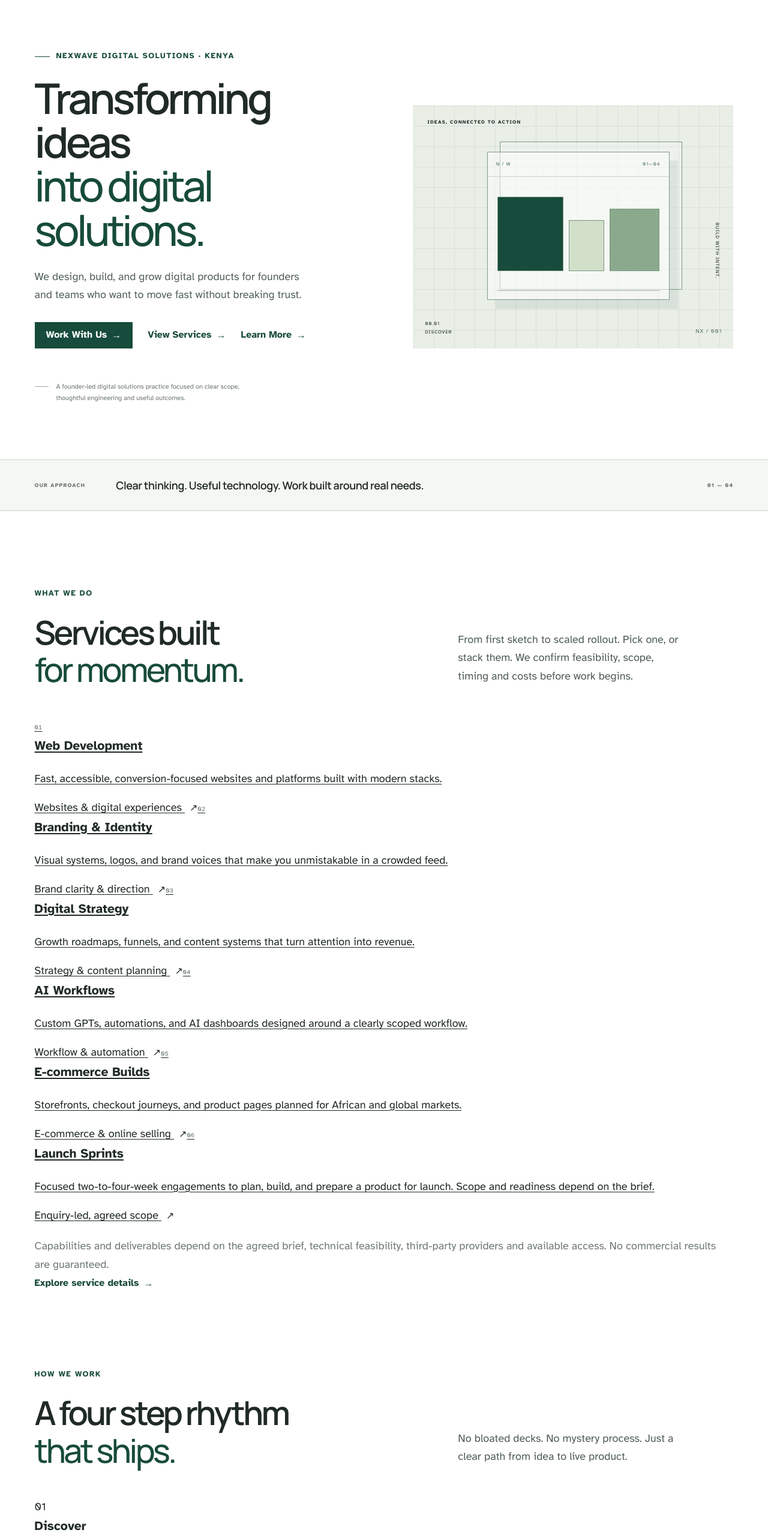
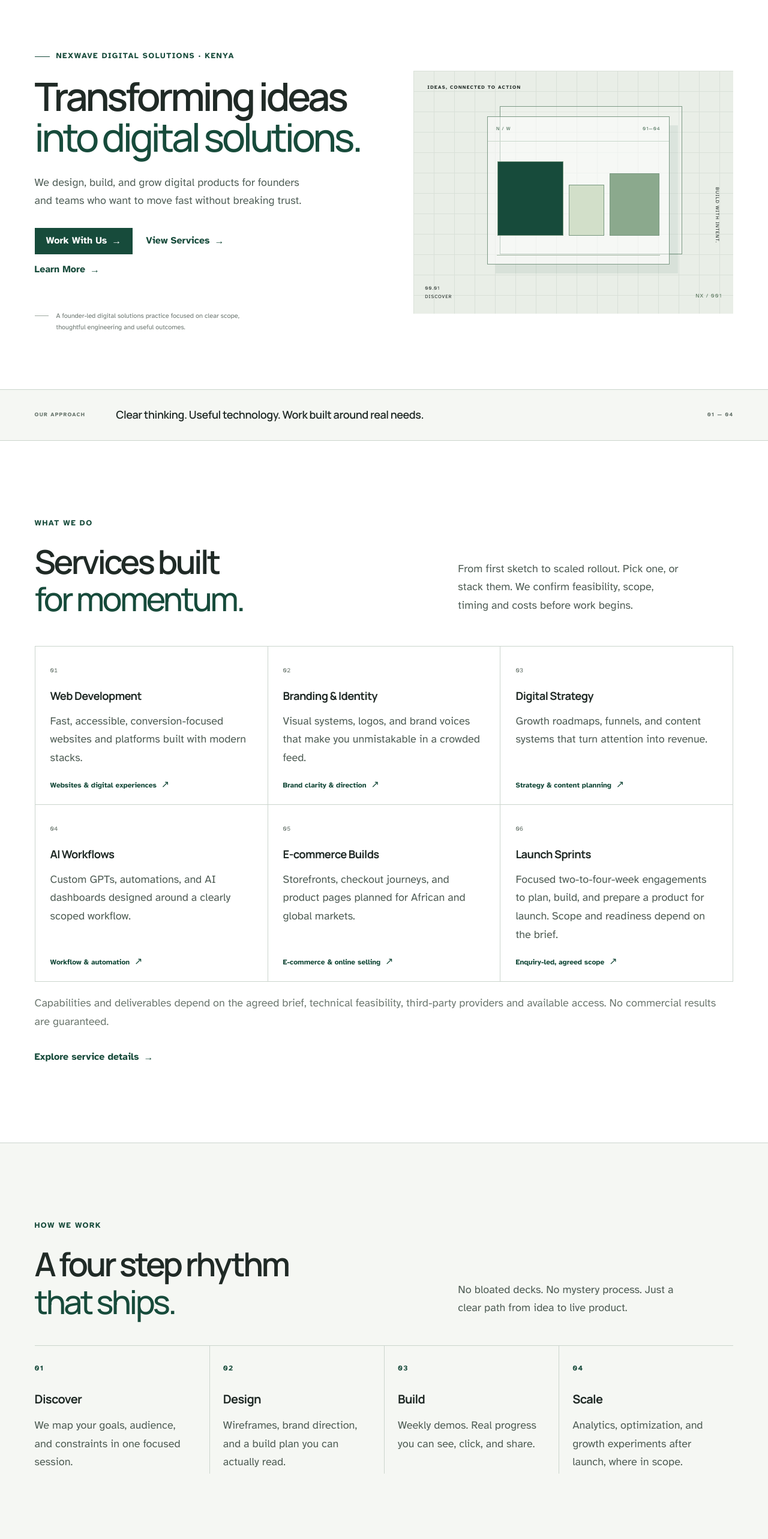
Before and after one commit to Namunane-8/NexWave-Digital-Solutions-KE, a React (Vite) app: page / in a window 1280 px wide. Shown: the part 160-2726 px from the top of the page at 60% size. Built offline with nearby package versions, Linux system fonts and the light colour scheme.

Commit message:
Style responsive service grid, process sequence and newsletter

```diff
--- a/src/index.css
+++ b/src/index.css
@@ -628,3 +628,69 @@ html[data-text-size="extra-large"] { font-size: 125%; }
 
 .detail-scope { color: #58665d; }
 :root[data-theme="dark"] .detail-scope { color: var(--muted); }
+
+
+/* Homepage refresh: six service cards, four-step process and LinkedIn newsletter. */
+.hero h1 { max-width: 760px; font-size: clamp(2.65rem, 5.1vw, 4.5rem); }
+.hero-actions { gap: 16px 22px; }
+.hero-tertiary { flex-basis: 100%; width: fit-content; margin-top: -4px; }
+#services { scroll-margin-top: 100px; }
+.home-service-grid { display: grid; grid-template-columns: repeat(3, minmax(0, 1fr)); border-top: 1px solid var(--line); border-left: 1px solid var(--line); }
+.home-service-card { min-width: 0; min-height: 238px; padding: 26px 25px 23px; display: flex; flex-direction: column; align-items: flex-start; border-right: 1px solid var(--line); border-bottom: 1px solid var(--line); text-decoration: none; transition: background .18s ease; }
+.home-service-card:hover { background: var(--soft); }
+.home-service-card .service-number { margin-bottom: 19px; }
+.home-service-card h3 { margin: 0 0 10px; font-family: Manrope, sans-serif; font-size: 1.15rem; font-weight: 650; letter-spacing: -.035em; }
+.home-service-card > p { margin: 0 0 22px; color: var(--muted); font-size: .875rem; line-height: 1.7; }
+.home-service-destination { margin-top: auto; color: var(--green); font-size: .75rem; font-weight: 700; line-height: 1.5; }
+.home-service-destination .arrow { margin-left: 4px; }
+.services-overview-link { margin-top: 28px; }
+.process-section { padding-block: var(--space-section); background: var(--soft); border-block: 1px solid var(--line); }
+.process-heading { margin-bottom: 42px; }
+.process-grid { display: grid; grid-template-columns: repeat(4, minmax(0, 1fr)); border-top: 1px solid var(--line); }
+.process-step { min-width: 0; padding: 27px 22px 4px 0; }
+.process-step + .process-step { padding-left: 22px; border-left: 1px solid var(--line); }
+.process-number { display: block; margin-bottom: 25px; color: var(--green); font-size: .75rem; font-weight: 700; letter-spacing: .12em; }
+.process-step h3 { margin: 0 0 11px; font-family: Manrope, sans-serif; font-size: 1.25rem; letter-spacing: -.035em; }
+.process-step p { max-width: 245px; margin: 0; color: var(--muted); font-size: .875rem; line-height: 1.75; }
+.newsletter-section { padding-block: clamp(70px, 9vw, 120px); background: var(--paper); }
+.newsletter-layout { display: grid; grid-template-columns: 1fr .75fr; gap: clamp(35px, 7vw, 100px); align-items: center; }
+.newsletter-layout h2 { margin: 0; font-size: clamp(2.4rem, 4.6vw, 3.75rem); line-height: 1.1; }
+.newsletter-layout h2 em { color: var(--green); font-style: normal; font-weight: 500; }
+.newsletter-copy > p:first-child { max-width: 530px; margin: 0 0 23px; color: var(--muted); font-size: 1rem; line-height: 1.8; }
+.newsletter-note { margin: 14px 0 0; color: var(--muted); font-size: .75rem; line-height: 1.6; }
+.service-overview-list { border-top: 1px solid var(--line); }
+.service-overview-item { align-items: start; }
+.service-overview-item .text-link { margin-top: 12px; }
+.site-header .wordmark-text { min-height: 34px; justify-content: center; }
+:root[data-theme="dark"] .home-service-card:hover { background: #172e25; }
+:root[data-theme="dark"] .process-section { background: var(--soft); }
+:root[data-theme="dark"] .home-service-destination, :root[data-theme="dark"] .process-number { color: #b7d49b; }
+@media (max-width: 900px) {
+  .home-service-grid { grid-template-columns: repeat(2, minmax(0, 1fr)); }
+  .process-grid { grid-template-columns: repeat(2, minmax(0, 1fr)); }
+  .process-step { padding-bottom: 27px; }
+  .process-step:nth-child(3) { padding-left: 0; border-left: 0; border-top: 1px solid var(--line); }
+  .process-step:nth-child(4) { border-top: 1px solid var(--line); }
+  .newsletter-layout { grid-template-columns: 1fr 1fr; gap: 34px; }
+}
+@media (max-width: 680px) {
+  .hero { grid-template-columns: 1fr; gap: 32px; padding-bottom: 54px; }
+  .hero h1 { font-size: clamp(2.5rem, 11vw, 3.55rem); }
+  .hero-visual { min-height: 300px; }
+  .hero-actions { align-items: flex-start; gap: 16px 20px; }
+  .hero-tertiary { flex-basis: auto; margin-top: 0; }
+  .home-service-grid { grid-template-columns: 1fr; }
+  .home-service-card { min-height: 0; padding: 23px 20px; }
+  .home-service-card .service-number { margin-bottom: 12px; }
+  .home-service-card > p { margin-bottom: 16px; }
+  .process-grid { grid-template-columns: 1fr; }
+  .process-step, .process-step + .process-step { padding: 22px 0; border-left: 0; border-top: 1px solid var(--line); }
+  .process-step:first-child { border-top: 0; }
+  .process-number { margin-bottom: 12px; }
+  .newsletter-layout { grid-template-columns: 1fr; gap: 25px; }
+  .newsletter-layout h2 { font-size: clamp(2.25rem, 10vw, 3rem); }
+  .service-overview-item { grid-template-columns: 32px minmax(0, 1fr); gap: 14px; }
+}
+@media (prefers-reduced-motion: reduce) {
+  .home-service-card { transition: none; }
+}
```
